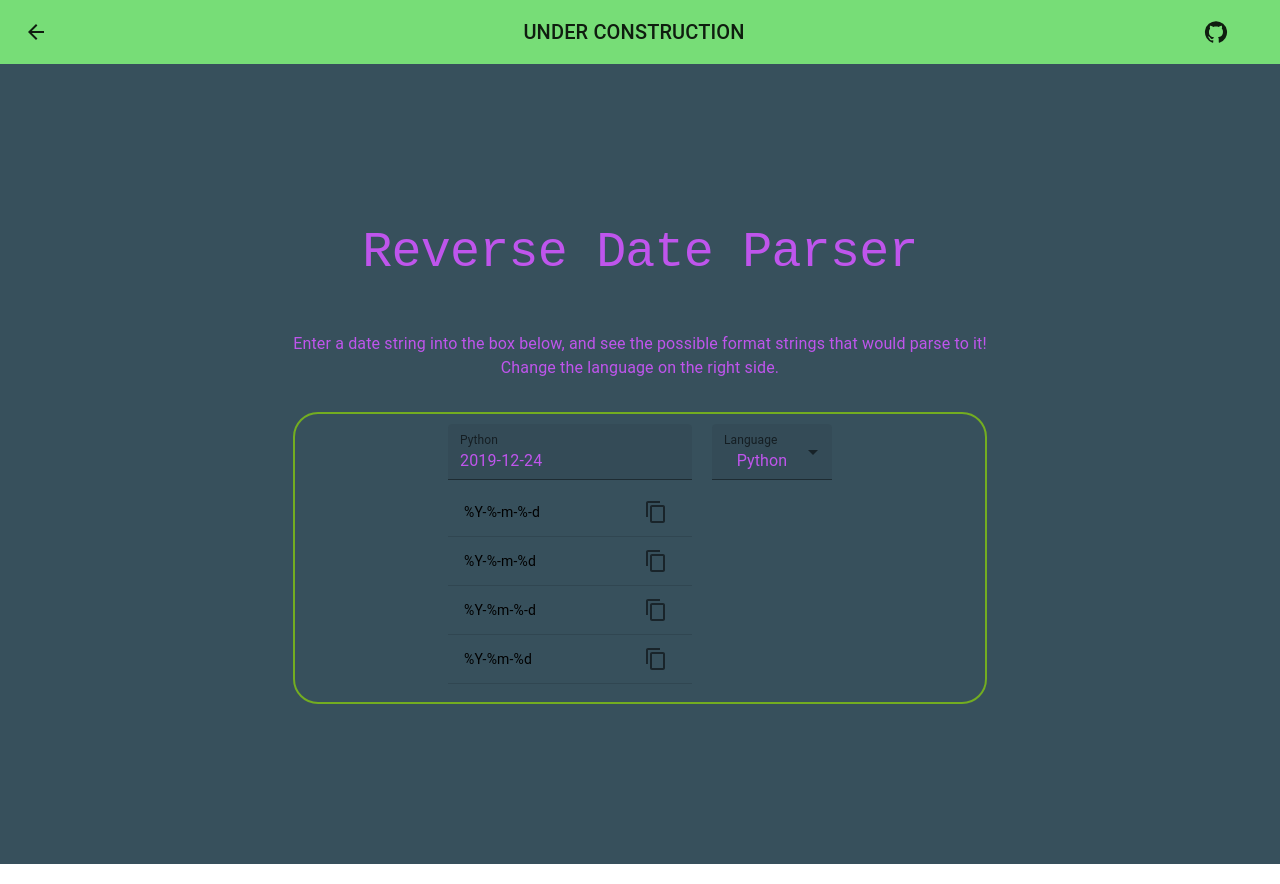
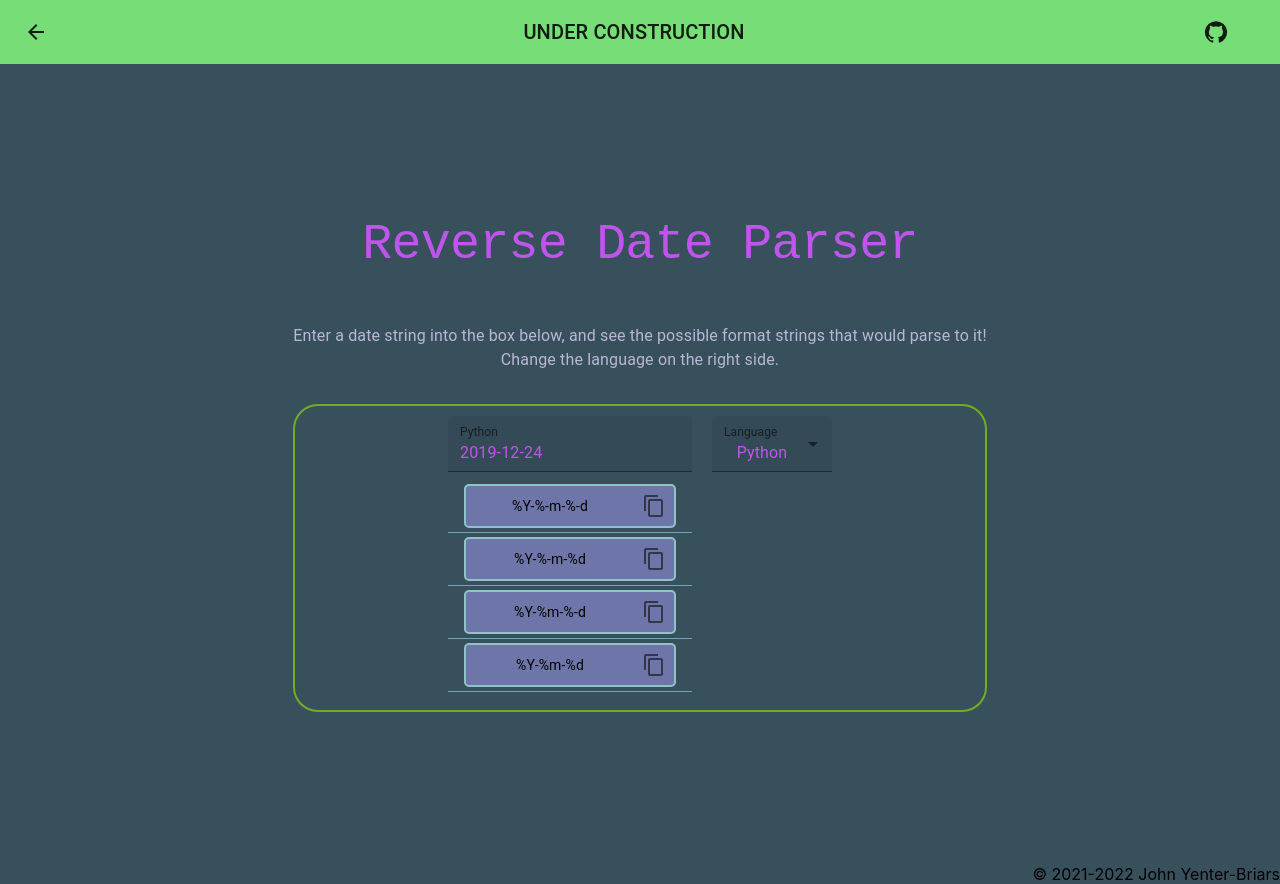
Before and after one commit to johnyenter-briars/reverse-date-parser, a React (Create React App) app: page / in a window 1280 px wide. Built offline with nearby package versions, Linux system fonts and the light colour scheme.

Commit message:
update list theming

```diff
--- a/package.json
+++ b/package.json
@@ -23,8 +23,8 @@
     "web-vitals": "^1.0.1"
   },
   "scripts": {
-    "start": "NODE_OPTIONS=--openssl-legacy-provider react-scripts start",
-    "build": "NODE_OPTIONS=--openssl-legacy-provider react-scripts build",
+    "start": "react-scripts start",
+    "build": "react-scripts build",
     "test": "react-scripts test",
     "eject": "react-scripts eject"
   },
--- a/src/app/ReverseDateParser.tsx
+++ b/src/app/ReverseDateParser.tsx
@@ -4,6 +4,7 @@ import { Box } from '@mui/system';
 import Typography from '@mui/material/Typography';
 import InputArea from '../components/InputArea';
 import NavBar from '../components/NavBar';
+import Footer from '../components/Footer';
 
 const defaultStringOptions = [
     ["12/03/0001", "C#"],
@@ -45,7 +46,7 @@ const ReverseDateParser: React.FC = () => {
                         display: 'flex',
                         justifyContent: 'center',
                         alignItems: 'center',
-                        margin: 'auto',
+                        // margin: 'auto',
                         textAlign: 'center',
                         minHeight: '100vh',
                         // background: 'orange',
@@ -56,7 +57,7 @@ const ReverseDateParser: React.FC = () => {
                         sx={{
                             display: 'flex-box',
                             justifyContent: 'center',
-                            margin: 'auto',
+                            // margin: 'auto',
                             // background: 'yellow',
                         }}
                     >
@@ -86,7 +87,8 @@ const ReverseDateParser: React.FC = () => {
                         <Typography
                             variant='body1'
                             sx={{
-                                color: 'secondary.light',
+                                color: '#B9B8D3',
+                                // color: 'secondary.light',
                             }}
                         >
                             Enter a date string into the box below, and see the possible format strings that would parse to it!
@@ -95,7 +97,8 @@ const ReverseDateParser: React.FC = () => {
                             variant='body1'
                             sx={{
                                 marginBottom: '2em',
-                                color: 'secondary.light',
+                                // color: 'secondary.light',
+                                color: '#B9B8D3',
                             }}
                         >
                             Change the language on the right side.
@@ -109,6 +112,7 @@ const ReverseDateParser: React.FC = () => {
                         />
                     </Box>
                 </Box>
+                <Footer />
             </div>
         </div>
     );
--- a/src/components/CopytoClipboard.tsx
+++ b/src/components/CopytoClipboard.tsx
@@ -26,7 +26,7 @@ class CopyToClipboard extends React.Component<Props, OwnState> {
             <Tooltip
                 open={this.state.showTooltip}
                 title={"Copied to clipboard!"}
-                leaveDelay={1500}
+                leaveDelay={400}
                 onClose={this.handleOnTooltipClose}
                 {...this.props.TooltipProps || {}}
             >
--- /dev/null
+++ b/src/components/Footer.tsx
@@ -0,0 +1,41 @@
+import React from "react";
+import { Box, List, ListItem, makeStyles } from "@mui/material";
+
+const Footer: React.FC = () => {
+    return (
+        <footer >
+            <Box
+                sx={{
+                    bgcolor: 'secondary.dark',
+                    textAlign: 'right'
+                }}
+            >
+                {/* <div >
+                    <List >
+                        <ListItem >
+                            <a
+                                href="/team"
+                                target="_blank"
+                            >
+                                About us
+                            </a>
+                        </ListItem>
+                        <ListItem >
+                            <a
+                                href="/terms_conditions"
+                                target="_blank"
+                            >
+                                Terms & Conditions
+                            </a>
+                        </ListItem>
+                    </List>
+                </div> */}
+                <div >
+                    &copy; 2021-2022 John Yenter-Briars
+                </div>
+            </Box>
+        </footer>
+    );
+}
+
+export default Footer;
--- a/src/components/ResultsList.tsx
+++ b/src/components/ResultsList.tsx
@@ -23,20 +23,31 @@ const ResultsList: React.FC<IResultsListProps> = (props: IResultsListProps) => {
                             <ListItem
                                 key={option}
                                 sx={{
-                                    width: 'auto',
+                                    // width: 'auto',
+                                    borderBlockColor: '#74A4BC',
+                                    display: 'flow-root list-item'
+
                                 }}
                                 divider={true}
                             >
+                                <Box
+                                    sx={{
+
+                                        bgcolor: '#6E75A8',
+                                        display: 'flex',
+                                        borderRadius: '5px',
+                                        border: '2px solid #90C3C8',
+                                    }}
+                                >
                                     <ListItemText
                                         primary={option}
+                                        sx={{
+                                            textAlign: 'center',
+                                            margin: 'auto'
+                                        }}
                                     />
                                     <CopyToClipboard>
                                         {({ copy }) => (
-                                        // <ContentCopyIcon
-                                        //     // variant="contained"
-                                        //     // color="primary"
-                                        //     onClick={() => copy(option)}
-                                        // />
                                             <IconButton
                                                 // variant="contained"
                                                 // color="primary"
@@ -47,6 +58,7 @@ const ResultsList: React.FC<IResultsListProps> = (props: IResultsListProps) => {
 
                                         )}
                                     </CopyToClipboard>
+                                </Box>
                             </ListItem>
                         );
                     })
```
Lines whose indentation alone changed are shown as unchanged.
